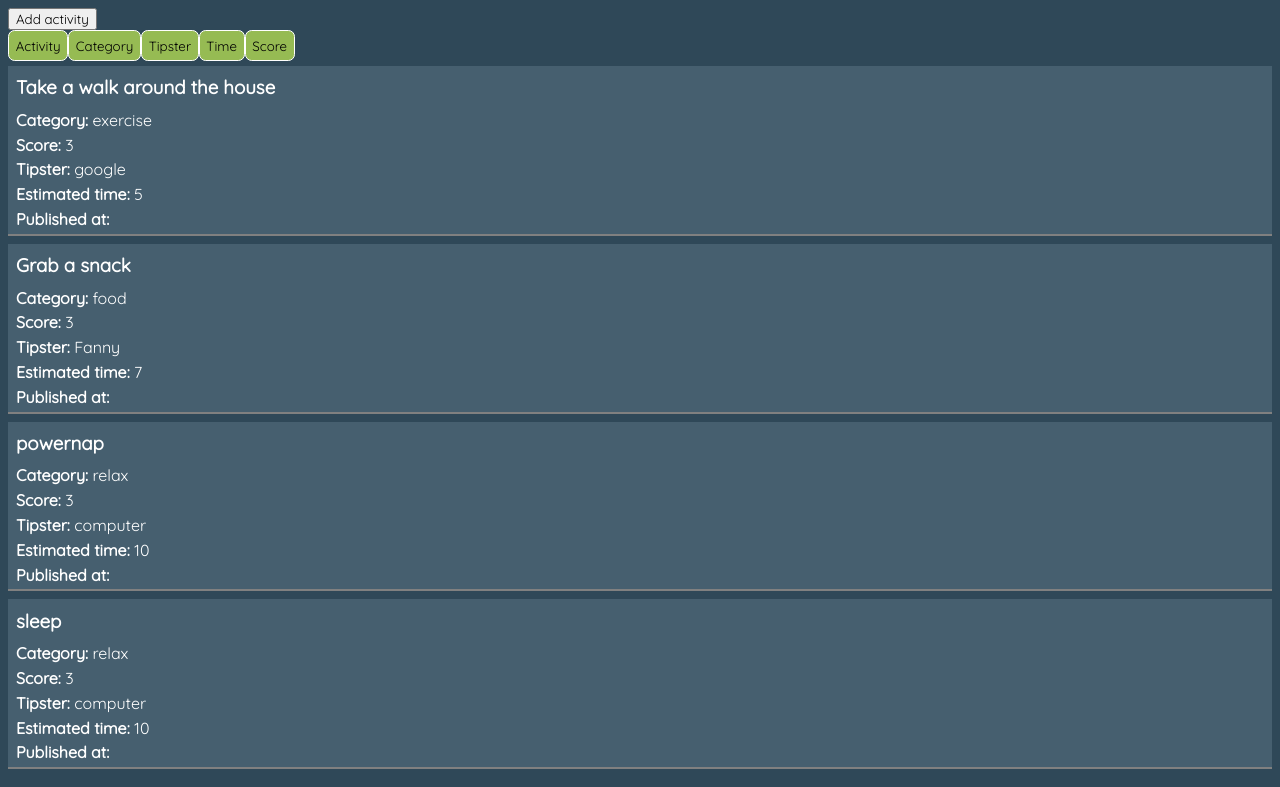
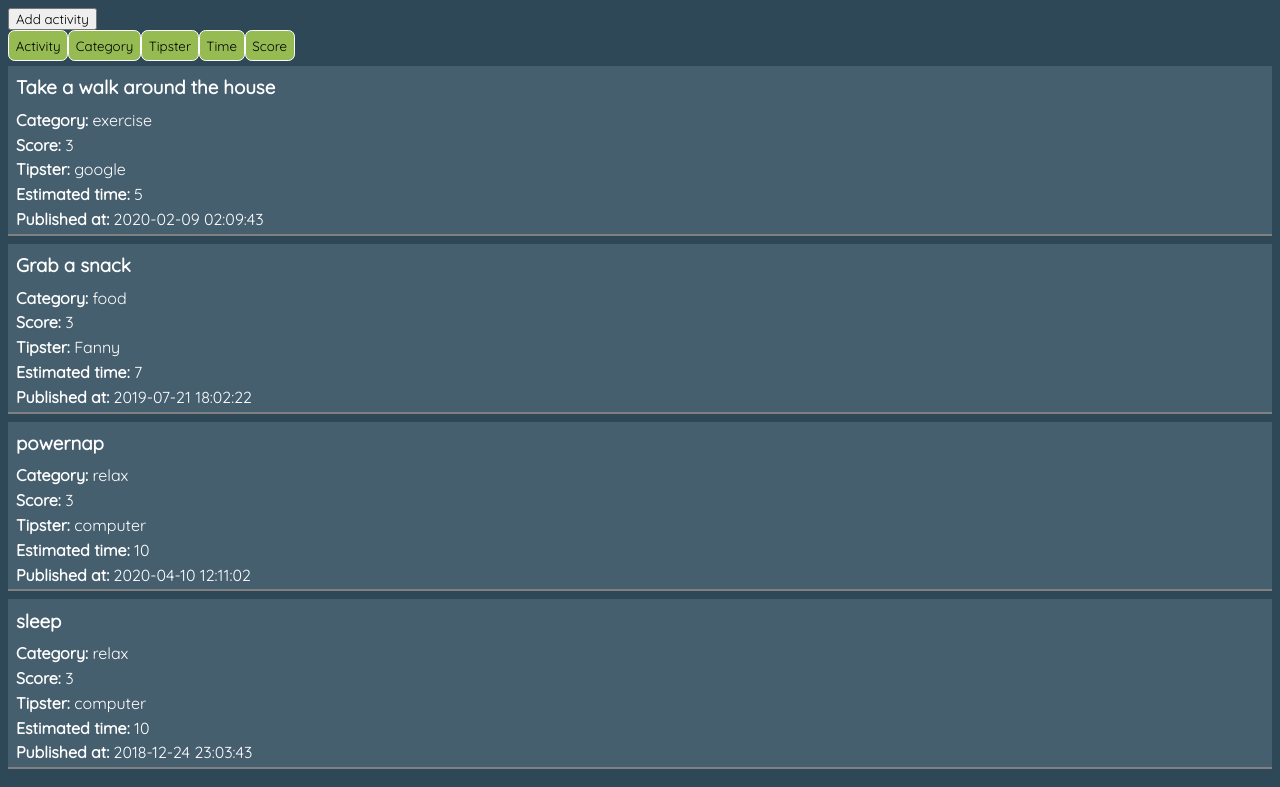
Before and after one commit to EmilHammarstrand/inl4-appendo, a Vue app: page / in a window 1280 px wide. Shown: the top 787 px of the page. Built offline with nearby package versions, Linux system fonts and the light colour scheme.

Commit message:
Added error message when you try to post duplicate

```diff
--- a/src/App.vue
+++ b/src/App.vue
@@ -27,7 +27,7 @@ export default {
         score: "3",
         tipster: "google",
         estimatedTime: "5",
-        date: ""
+        date: "2020-02-09 02:09:43"
       },
       {
         activity: "Grab a snack",
@@ -35,7 +35,7 @@ export default {
         score: "3",
         tipster: "Fanny",
         estimatedTime: "7",
-        date: ""
+        date: "2019-07-21 18:02:22"
       },
       {
          activity:"powernap",
@@ -43,7 +43,7 @@ export default {
          score:"3",
          tipster:"computer",
          estimatedTime:"10",
-         date: ""
+         date: "2020-04-10 12:11:02"
       },
       {
          activity:"sleep",
@@ -51,7 +51,7 @@ export default {
          score:"3",
          tipster:"computer",
          estimatedTime:"10",
-         date: ""
+         date: "2018-12-24 23:03:43"
       }
 
     ]
--- a/src/components/Form.vue
+++ b/src/components/Form.vue
@@ -27,9 +27,9 @@
         </div>
         <div class="form-group">
             <button :disabled="!isCompleted || !nameIsValid || !activityIsValid || categoryIsValid || !timeIsValid" @click="formResult = true; findDuplicate(activity); postActivityBtn();"> Post</button>
+            <span v-if="duplicate" class="error"> {{ duplicateErrorMessage }} </span>
         </div>
 
-        <span v-if="formResult"> Hello {{name}}, you choose {{activity}} in category {{selected}}, estimated time {{estimatedTime}} minutes, published: {{todaysDate}} </span>
     </div>
 </template>
 
@@ -44,7 +44,8 @@ export default {
         activityIsTouched: false,
         categoryIsTouched: false,
         timeIsTouched: false,
-        formResult: false
+        formResult: false,
+        duplicate: false
     }),
 
     props: {
@@ -54,6 +55,9 @@ export default {
     computed: {
         nameErrorMessage(){
             return "Please enter at least two characters."
+        },
+        duplicateErrorMessage(){
+            return "You cant post duplicates, try writing another activity."
         },
         nameIsValid() {
             return this.name.length >= 2;
@@ -70,7 +74,7 @@ export default {
 			return this.categoryIsValid ? 'valid' : 'invalid';
         },
         activityErrorMessage(){
-            return "Must be between 2-10 characters"
+            return "Must be between 2-10 characters."
         },
         activityIsValid() {
             let asd = this.activity.length <= 10 && this.activity.length >= 2;
@@ -88,10 +92,10 @@ export default {
          return todaysDate;
         },
         categoryErrorMessage(){
-            return "You must choose a category";
+            return "You must choose a category.";
         },
         timeErrorMessage(){
-            return "Must be between 3-15 minutes";
+            return "Must be between 3-15 minutes.";
         },
         timeIsValid() {
             let estTime1 = this.estimatedTime >=3 && this.estimatedTime <= 15;
@@ -105,10 +109,8 @@ export default {
 
     methods: {
         postActivityBtn(){
-/*             this.name = "Enter your name";
-            this.activity = "";
-            this.estimatedTime = "";
-            this.selected = ""; */
+
+
             this.activityList.push({
                 activity: this.activity,
                 category: this.selected,
@@ -117,15 +119,26 @@ export default {
                 estimatedTime: this.estimatedTime,
                 date: this.todaysDate
             });
+
+/*             this.name = "  ";
+            this.activity = "  ";
+            this.estimatedTime == 0;
+            this.selected = "  "; */
+
+
+
+
         },
 
         findDuplicate(activity){
             if(this.activityList.some(value => value.activity == activity)){
-               /*  return ""; */
-                console.log("duplicates")
-            }else{
-                /* return "Duplicates" */
-                console.log("no duplicatess")
+                this.duplicate = true;
+                this.duplicateErrorMessage;
+                this.activityList.reduce((uniqe, item) =>{
+                   uniqe.includes(item) ? uniqe : [...uniqe, item], [] })
+            }else {
+                this.duplicate = false;
+                this.duplicateErrorMessage = "";
             }
         }
     }
@@ -139,9 +152,6 @@ export default {
 <style>
     input.valid { border-color: green; }
     input.invalid { border-color: red; }
-
-    textarea.valid { border-color: green; }
-    textarea.invalid { border-color: red; }
 
     select.valid { border-color: red; }
     select.invalid { border-color: green; }
--- a/src/components/List.vue
+++ b/src/components/List.vue
@@ -108,7 +108,6 @@ export default {
     methods:{
         sortByThis(sortThis){
             this.sortBy = sortThis;
-
         },
 
     },
```
